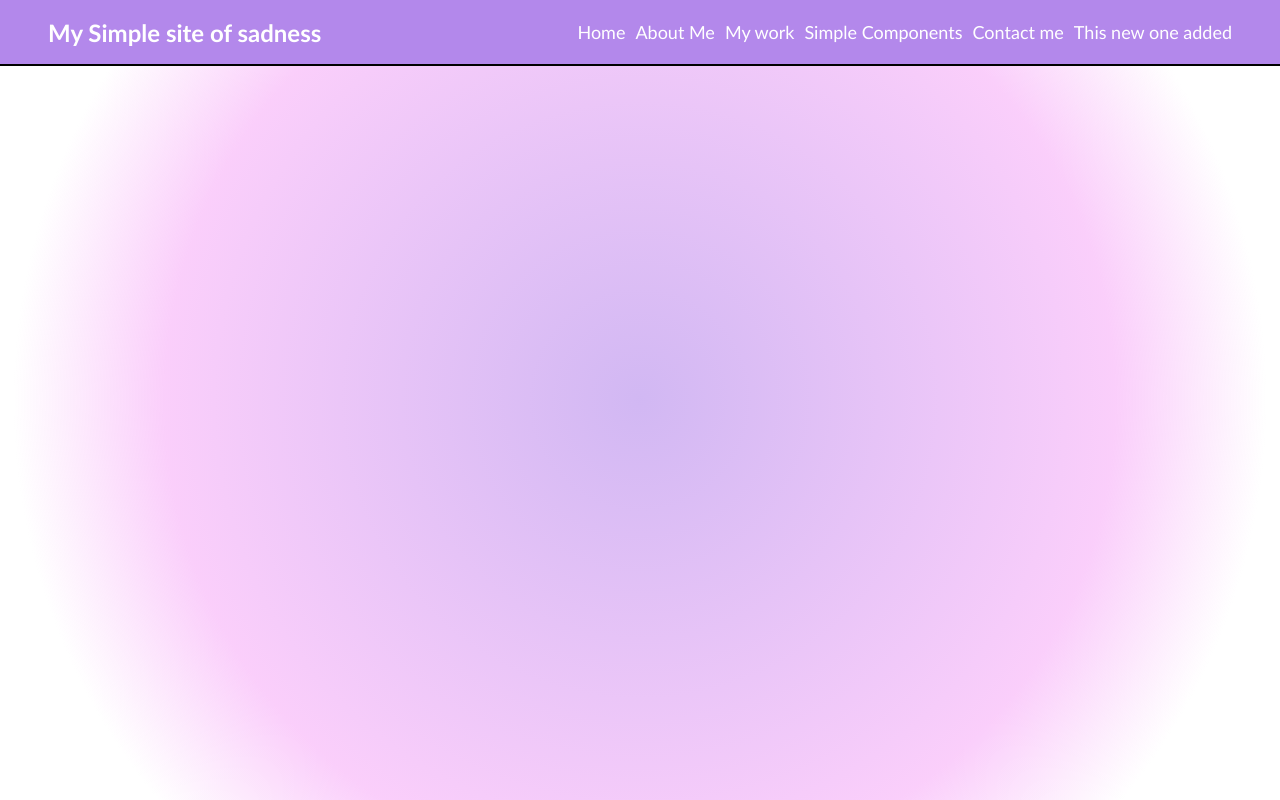
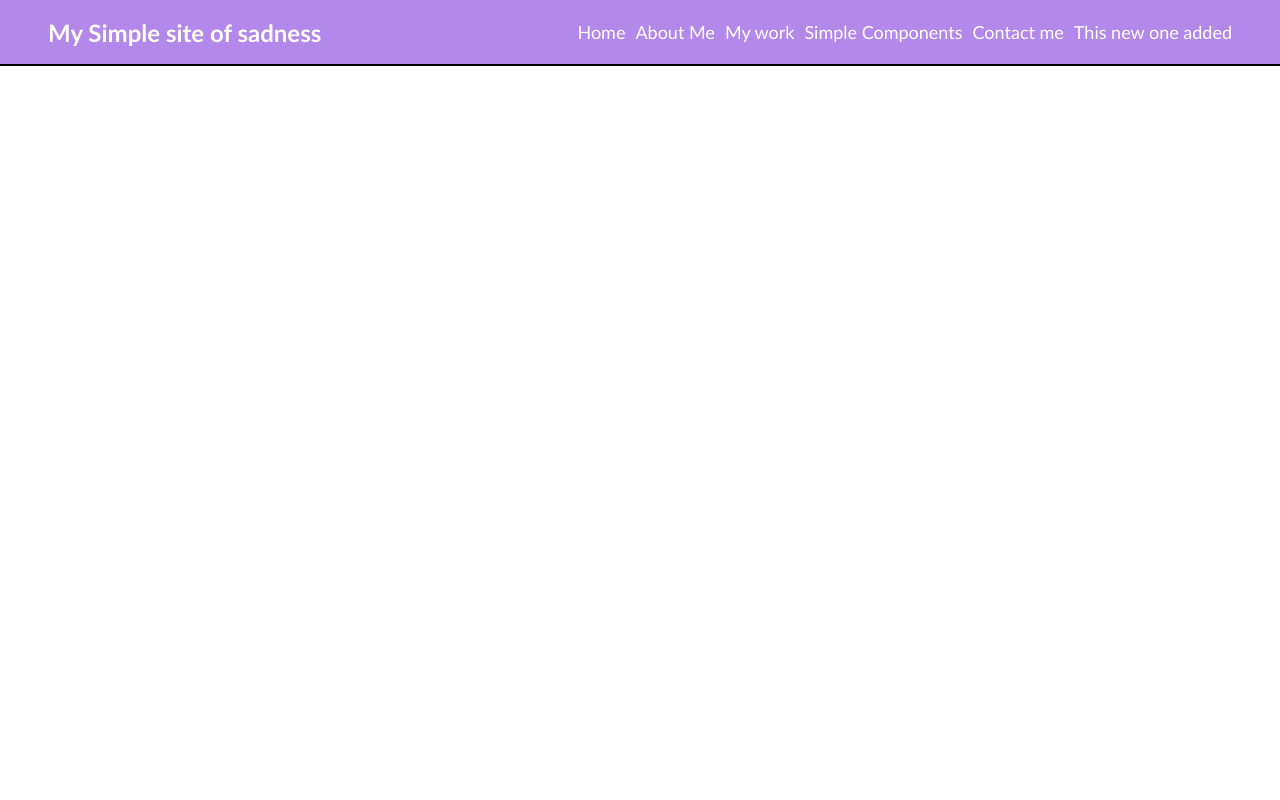
Before and after one commit to adamman722/my-site-of-sadness, a React (Create React App) app: page / in a window 1280 px wide. Built offline with nearby package versions, Linux system fonts and the light colour scheme.

Commit message:
made better changes

```diff
--- a/src/components/LandingPage.js
+++ b/src/components/LandingPage.js
@@ -92,7 +92,6 @@ export default function PersistentDrawerLeft() {
     <Box
       sx={{
         display: "flex",
-        height: "100vh",
       }}
     >
       {/* <CssBaseline /> */}
@@ -219,6 +218,7 @@ export default function PersistentDrawerLeft() {
             "radial-gradient(circle, rgba(179,136,235,0.5986078886310905) 0%, rgba(247,174,248,0.5986078886310905) 63%, rgba(255,255,255,1) 83%)",
           backgroundAttachment: "fixed",
           backgroundRepeat: "no-repeat",
+          minHeight: "100%",
         }}
       >
         {/* This is where other components get outputted */}
```
